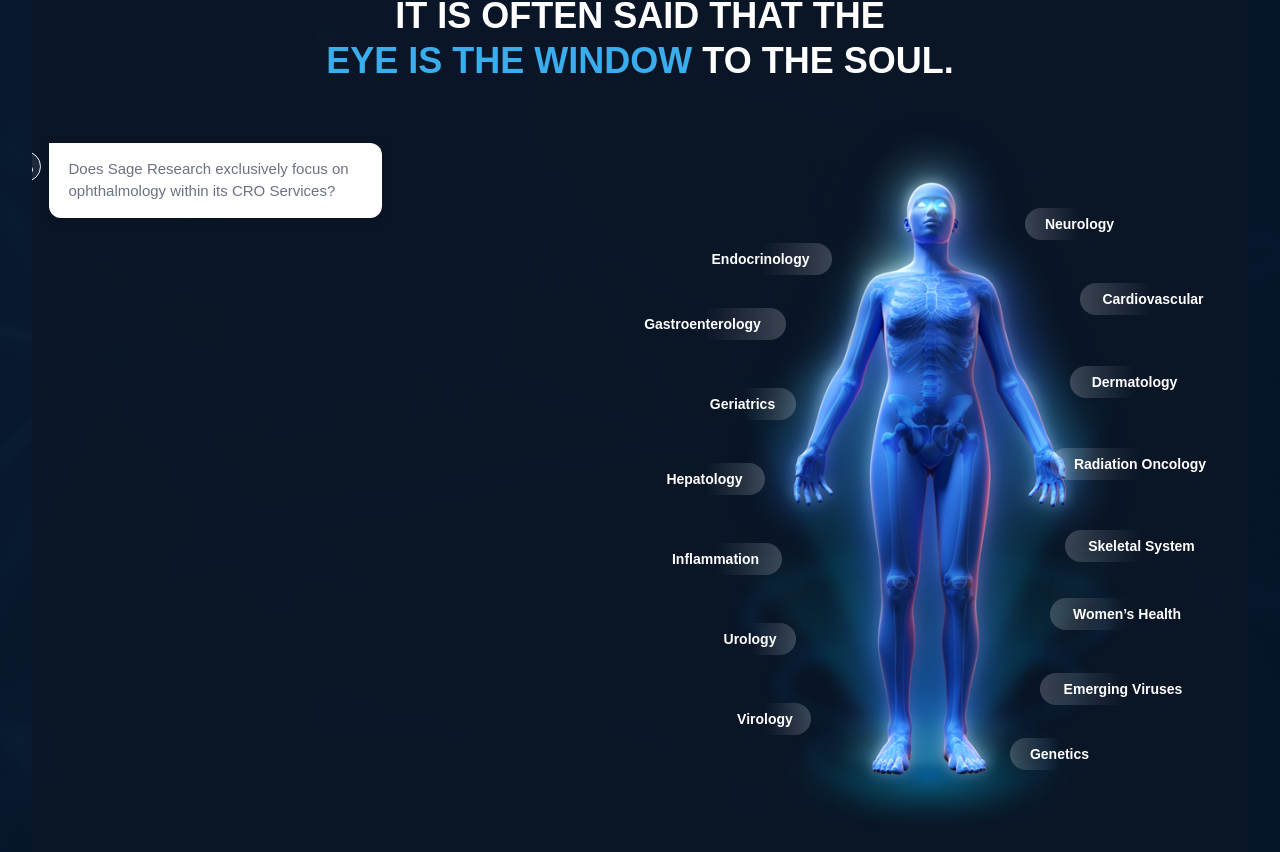
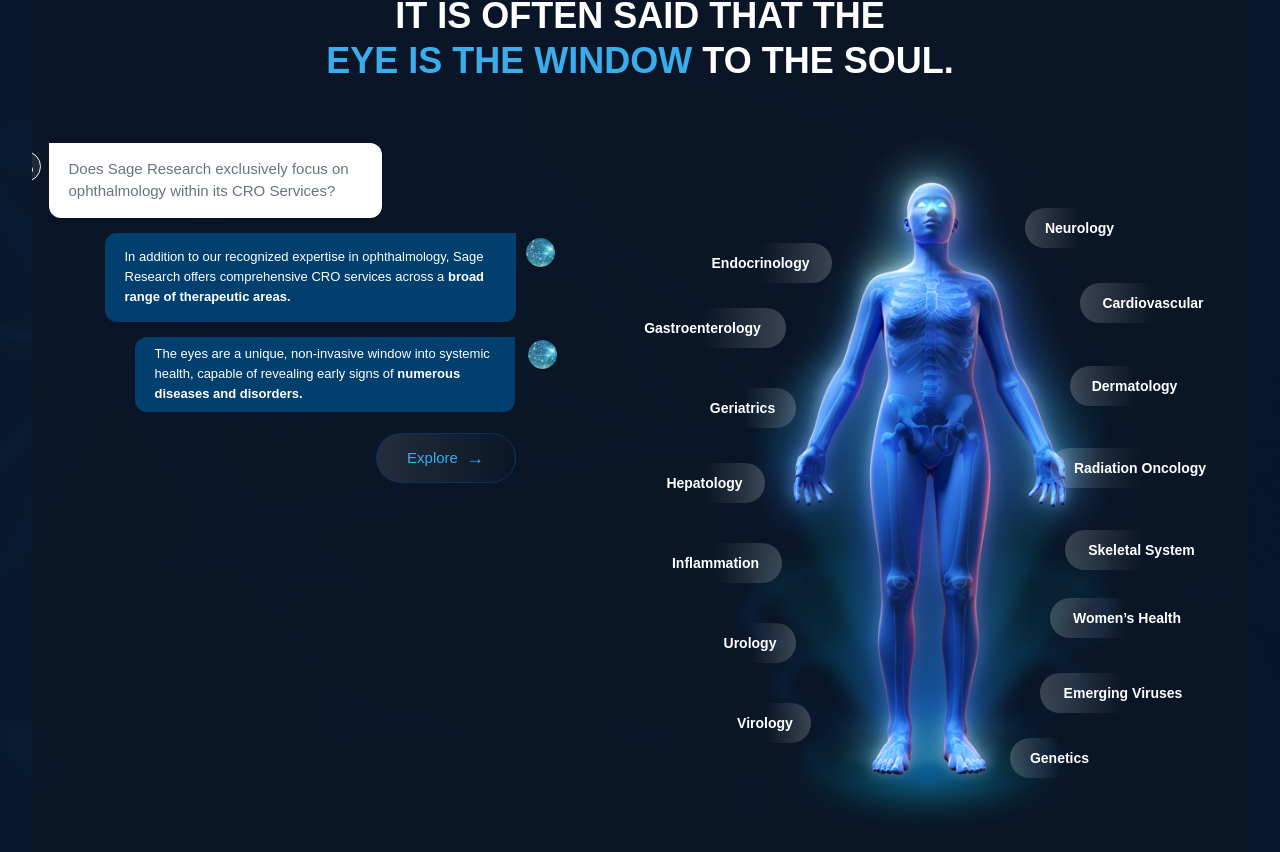
Before and after one commit to SreelakshmiTRaj/Opthalmology-app, a Next.js app: page / in a window 1280 px wide. Shown: the part 909-1761 px from the top of the page. Built offline with nearby package versions, Linux system fonts and the light colour scheme.

Commit message:
Committing with left side bubbles

```diff
--- a/src/app/components/Body/Body.js
+++ b/src/app/components/Body/Body.js
@@ -7,12 +7,12 @@ export default function Body() {
   const bodyPath = "/images/body.svg";
   const lightPath = "/images/bodyLighting.svg";
   const personIconPath = "/images/personIcon.svg";
+  const blueIconPath = "/images/blueIcon.svg";
 
   const [visible, setVisible] = useState(true);
 
   // Function to handle section clicks
   const handleSectionClick = (e) => {
-    // Prevent bubble toggle when clicking the body or label elements
     if (
       e.target.closest(".body-image") ||
       e.target.closest(".label") ||
@@ -21,9 +21,8 @@ export default function Body() {
       return;
     }
 
-    // Trigger the hide-then-show sequence
     setVisible(false);
-    setTimeout(() => setVisible(true), 500); // Wait before reappearing
+    setTimeout(() => setVisible(true), 500);
   };
 
   return (
@@ -63,23 +62,47 @@ export default function Body() {
 
         {/* RIGHT SIDE LABELS */}
         {[
-          { text: "Neurology", top: 85, left: 285, width: 110 },
-          { text: "Cardiovascular", top: 160, left: 340, width: 147 },
-          { text: "Dermatology", top: 243, left: 330, width: 130 },
-          { text: "Radiation Oncology", top: 325, left: 310, width: 181 },
-          { text: "Skeletal System", top: 407, left: 325, width: 154 },
-          { text: "Women’s Health", top: 475, left: 310, width: 155 },
-          { text: "Emerging Viruses", top: 550, left: 300, width: 167 },
-          { text: "Genetics", top: 615, left: 270, width: 100 },
+          { text: "Neurology", top: "85px", left: "935px", width: "110px" },
+          {
+            text: "Cardiovascular",
+            top: "160px",
+            left: "990px",
+            width: "147px",
+          },
+          { text: "Dermatology", top: "243px", left: "980px", width: "130px" },
+          {
+            text: "Radiation Oncology",
+            top: "325px",
+            left: "960px",
+            width: "181px",
+          },
+          {
+            text: "Skeletal System",
+            top: "407px",
+            left: "975px",
+            width: "154px",
+          },
+          {
+            text: "Women’s Health",
+            top: "475px",
+            left: "960px",
+            width: "155px",
+          },
+          {
+            text: "Emerging Viruses",
+            top: "550px",
+            left: "950px",
+            width: "167px",
+          },
+          { text: "Genetics", top: "615px", left: "920px", width: "100px" },
         ].map((label, idx) => (
           <div
             key={`right-${idx}`}
-            className="absolute text-sm font-bold text-white flex items-center justify-center rounded-[24px] py-[10px] px-[15px] whitespace-nowrap label"
+            className={`absolute flex items-center justify-center text-sm font-bold text-white rounded-[24px] py-[10px] px-[15px] whitespace-nowrap`}
             style={{
-              top: `${label.top}px`,
-              left: `${label.left + 650}px`,
-              width: `${label.width}px`,
-              height: "32px",
+              top: label.top,
+              left: label.left,
+              width: label.width,
               background:
                 "linear-gradient(90deg, rgba(255,255,255,0.2) 0%, rgba(255,255,255,0) 50%)",
             }}
@@ -90,37 +113,50 @@ export default function Body() {
 
         {/* LEFT SIDE LABELS */}
         {[
-          { text: "Endocrinology", top: 120, left: -50, width: 142 },
-          { text: "Gastroenterology", top: 185, left: -120, width: 166 },
-          { text: "Geriatrics", top: 265, left: -50, width: 106 },
-          { text: "Hepatology", top: 340, left: -95, width: 120 },
-          { text: "Inflammation", top: 420, left: -90, width: 132 },
-          { text: "Urology", top: 500, left: -35, width: 91 },
-          { text: "Virology", top: 580, left: -20, width: 91 },
+          {
+            text: "Endocrinology",
+            top: "120px",
+            left: "600px",
+            width: "142px",
+          },
+          {
+            text: "Gastroenterology",
+            top: "185px",
+            left: "530px",
+            width: "166px",
+          },
+          { text: "Geriatrics", top: "265px", left: "600px", width: "106px" },
+          { text: "Hepatology", top: "340px", left: "555px", width: "120px" },
+          { text: "Inflammation", top: "420px", left: "560px", width: "132px" },
+          { text: "Urology", top: "500px", left: "615px", width: "91px" },
+          { text: "Virology", top: "580px", left: "630px", width: "91px" },
         ].map((label, idx) => (
           <div
             key={`left-${idx}`}
-            className="absolute text-sm font-bold text-white flex items-center justify-center rounded-[24px] py-[10px] px-[15px] whitespace-nowrap label"
+            className="absolute text-sm font-bold text-white flex items-center justify-center rounded-[24px] py-[10px] px-[15px] whitespace-nowrap"
             style={{
-              top: `${label.top}px`,
-              left: `${label.left + 650}px`,
-              width: `${label.width}px`,
-              height: "32px",
+              top: label.top,
+              left: label.left,
+              width: label.width,
               background:
-                "linear-gradient(90deg, rgba(255, 255, 255, 0) 50%, rgba(255, 255, 255, 0.2) 100%)",
+                "linear-gradient(90deg, rgba(255,255,255,0) 50%, rgba(255,255,255,0.2) 100%)",
             }}
           >
             {label.text}
           </div>
         ))}
 
-        {/* LEFT SIDE CHAT BUBBLE */}
+        {/* CHAT BUBBLES */}
         <motion.div
           key={visible ? "visible" : "hidden"}
+          className="absolute top-[20px] -left-20 chat-bubble"
+        >
+          {/* WHITE QUESTION */}
+          <motion.div
             initial={{ x: -200, opacity: 0 }}
             animate={{ x: visible ? 0 : -200, opacity: visible ? 1 : 0 }}
-          transition={{ duration: 0.8, ease: "easeOut" }}
-          className="absolute flex items-start gap-2 top-[20px] -left-20 w-[372px] h-[70px] chat-bubble"
+            transition={{ duration: 1, ease: "easeOut" }}
+            className="flex items-start gap-2 w-[372px] h-[70px]"
           >
             <Image
               src={personIconPath}
@@ -129,11 +165,72 @@ export default function Body() {
               height={31}
               className="object-contain mt-[4px]"
             />
+            <div className="w-[375px] h-[75px] rounded-tr-[12px] rounded-br-[12px] rounded-bl-[12px] bg-white text-gray-500 p-5 flex items-center text-[15px] leading-[1.5] font-medium shadow-[0_2px_10px_rgba(0,0,0,0.15)]">
+              Does Sage Research exclusively focus on ophthalmology within its
+              CRO Services?
+            </div>
+          </motion.div>
 
-          <div className="w-[375px] h-[75px] rounded-tr-[12px] rounded-br-[12px] rounded-bl-[12px] bg-white text-gray-500 p-5 flex items-center text-[15px] leading-[1.5] font-medium shadow-[0_2px_10px_rgba(0,0,0,0.15)]">
-            Does Sage Research exclusively focus on ophthalmology within its CRO
-            Services?
+          {/* BLUE BUBBLE 1 */}
+          <motion.div
+            initial={{ x: 200, opacity: 0 }}
+            animate={{ x: visible ? 0 : 200, opacity: visible ? 1 : 0 }}
+            transition={{ duration: 1, ease: "easeOut", delay: 1 }}
+            className="relative flex items-start justify-between w-[451px] h-[89px] left-[95px] top-[20px]"
+          >
+            <div className="w-[411px] h-[89px] rounded-tl-[12px] rounded-br-[12px] rounded-bl-[12px] bg-[#003F6E] text-white px-5 py-4 flex items-center text-[13px] leading-[20px] font-poppins font-normal">
+              <p>
+                In addition to our recognized expertise in ophthalmology, Sage
+                Research offers comprehensive CRO services across a{" "}
+                <span className="font-semibold">
+                  broad range of therapeutic areas.
+                </span>
+              </p>
             </div>
+            <Image
+              src={blueIconPath}
+              alt="Blue globe icon"
+              width={29}
+              height={29}
+              className="absolute right-[1px] top-[5px]"
+            />
+          </motion.div>
+
+          {/* BLUE BUBBLE 2 */}
+          <motion.div
+            initial={{ x: 200, opacity: 0 }}
+            animate={{ x: visible ? 0 : 200, opacity: visible ? 1 : 0 }}
+            transition={{ duration: 1, ease: "easeOut", delay: 2 }}
+            className="relative flex items-start justify-between w-[400px] h-[75px] left-[125px] top-[35px]"
+          >
+            <div className="w-[380px] h-[75px] rounded-tl-[12px] rounded-br-[12px] rounded-bl-[12px] bg-[#003F6E] text-white px-5 py-4 flex items-center text-[13px] leading-[20px] font-poppins font-normal">
+              <p>
+                The eyes are a unique, non-invasive window into systemic health,
+                capable of revealing early signs of{" "}
+                <span className="font-semibold">
+                  numerous diseases and disorders.
+                </span>
+              </p>
+            </div>
+            <Image
+              src={blueIconPath}
+              alt="Blue globe icon"
+              width={29}
+              height={29}
+              className="absolute right-[-22px] top-[3px]"
+            />
+          </motion.div>
+
+          {/* EXPLORE BUTTON */}
+          <motion.button
+            initial={{ x: 200, opacity: 0 }}
+            animate={{ x: visible ? 0 : 200, opacity: visible ? 1 : 0 }}
+            transition={{ duration: 1, delay: 2.8, ease: "easeOut" }}
+            className="absolute flex items-center justify-center gap-2 text-[#3AADED] text-[15px] font-medium w-[140px] h-[50px] rounded-[34px] border border-[#0A345F] bg-gradient-to-r from-[rgba(255,255,255,0.1)] to-[rgba(255,255,255,0)] left-[366px] top-[290px]"
+          >
+            Explore
+            <span className="text-[#3AADED] text-lg">→</span>
+          </motion.button>
         </motion.div>
       </div>
     </section>
```
Also changed, not shown: public/images/blueIcon.svg (added). Lines whose indentation alone changed are shown as unchanged.
